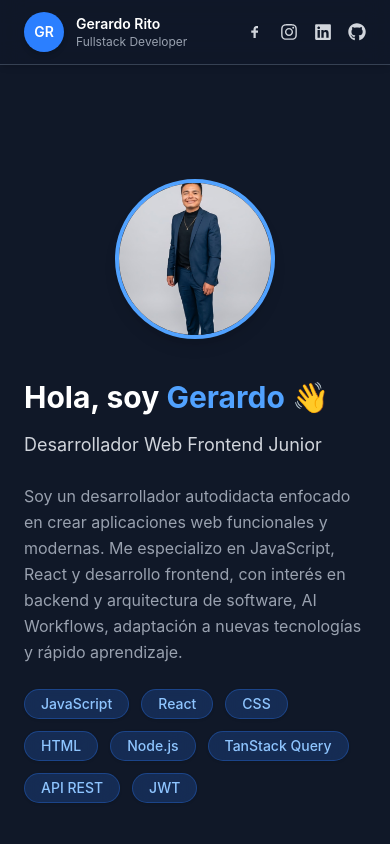
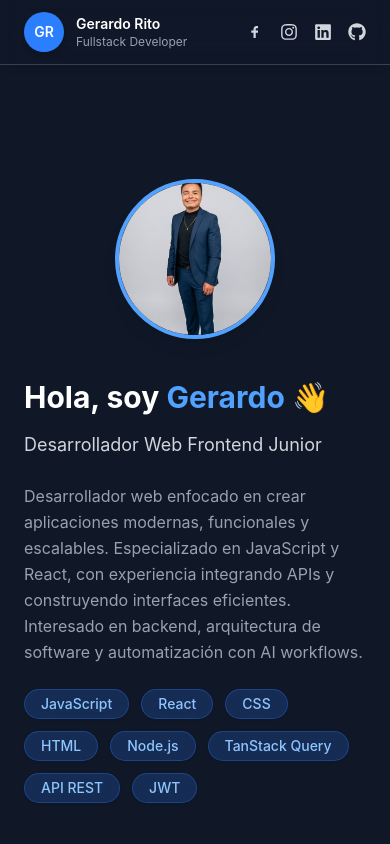
Before and after one commit to gerard-11/Mi-Portafolio, a React (Vite) app: page / in a window 390 px wide. Shown: the top 844 px of the page. Built offline with nearby package versions, Linux system fonts and the light colour scheme.

Commit message:
feat: complete portfolio with hero, projects and responsive layout

```diff
--- a/src/components/HeroSection.jsx
+++ b/src/components/HeroSection.jsx
@@ -29,10 +29,7 @@ export const HeroSection = () => {
                         Desarrollador Web Frontend Junior
                     </h2>
                     <p className="mb-6 text-gray-400 leading-relaxed">
-                        Soy un desarrollador autodidacta enfocado en crear aplicaciones web
-                        funcionales y modernas. Me especializo en JavaScript, React y desarrollo
-                        frontend, con interés en backend y arquitectura de software, AI Workflows,
-                        adaptación a nuevas tecnologías y rápido aprendizaje.
+                        Desarrollador web enfocado en crear aplicaciones modernas, funcionales y escalables. Especializado en JavaScript y React, con experiencia integrando APIs y construyendo interfaces eficientes. Interesado en backend, arquitectura de software y automatización con AI workflows.
                         </p>
                         <div className="flex flex-wrap gap-3">
                             {stack.map((tech) => (
```
